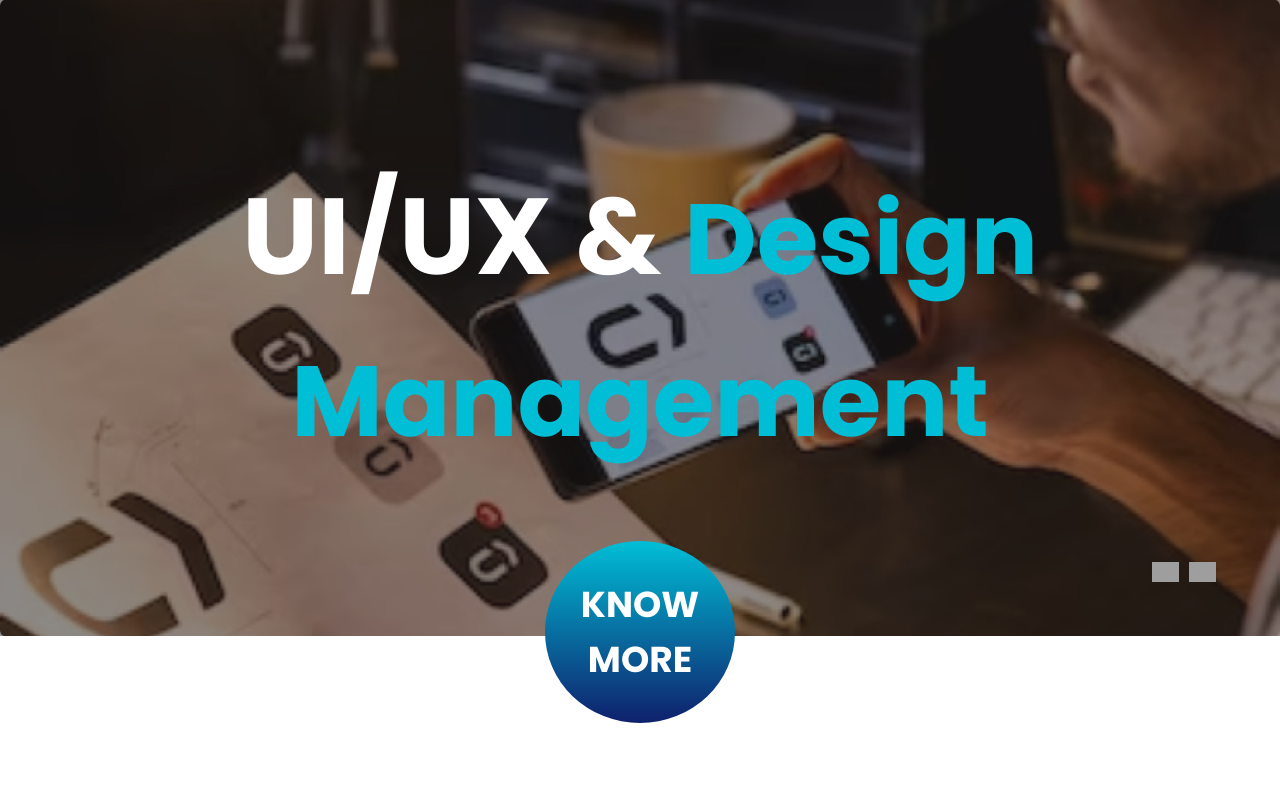
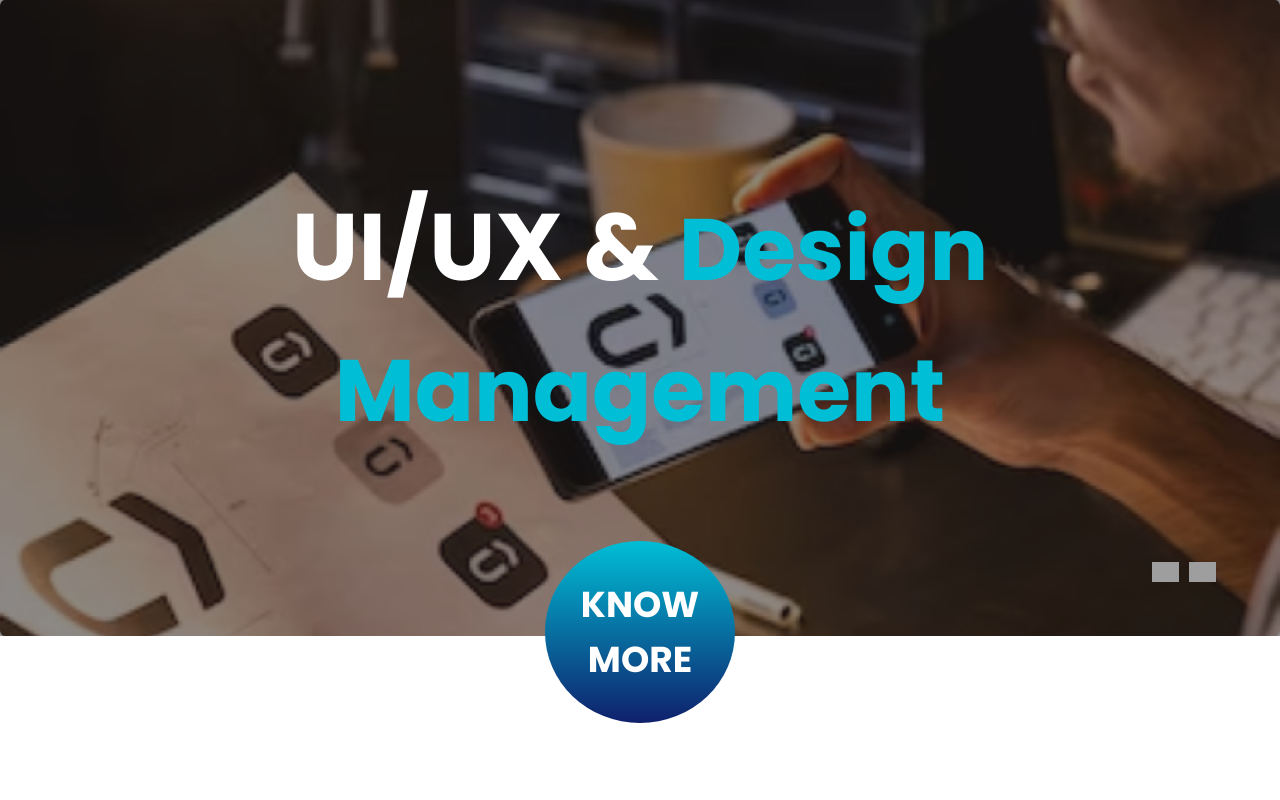
Before and after one commit to abhinaba900/atlas-edge-landing-page, a React (Create React App) app: page / in a window 1280 px wide. Shown: the top 800 px of the page. Built offline with nearby package versions, Linux system fonts and the light colour scheme; grey boxes are pictures that could not be loaded.

Commit message:
commit 11

```diff
--- a/src/component/TopAutoSlider.css
+++ b/src/component/TopAutoSlider.css
@@ -92,7 +92,7 @@ body {
   box-shadow: #00000066;
   color: var(--white);
   font-weight: bold;
-  font-size: 4em;
+  font-size: 3.5em;
 }
 
 .title-section > h2 > span {
```
